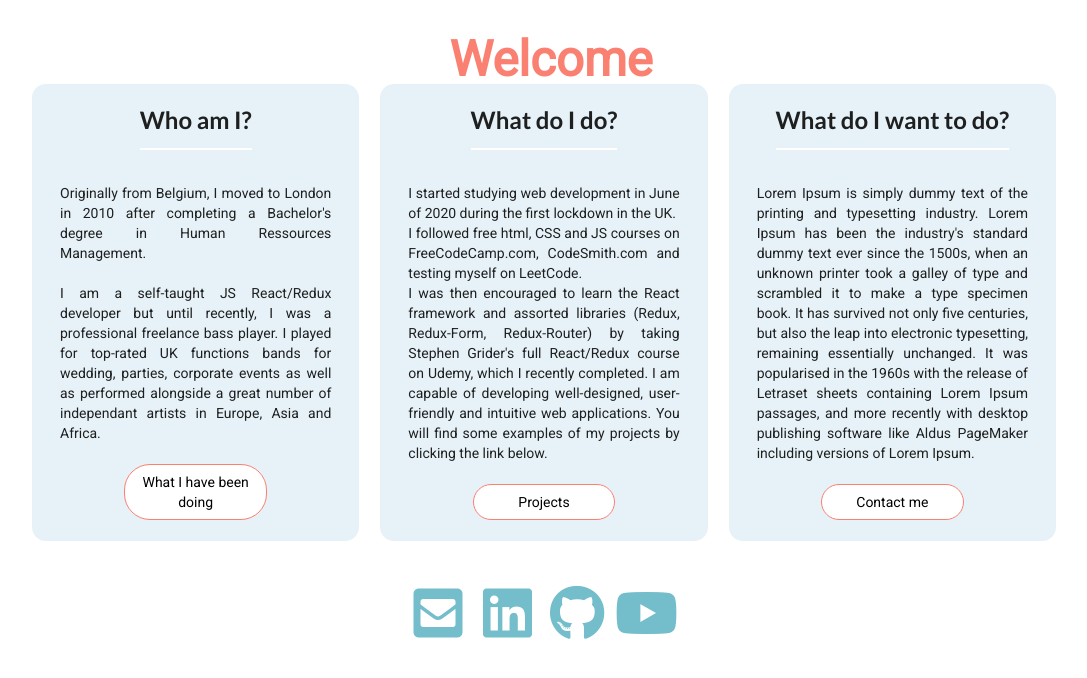
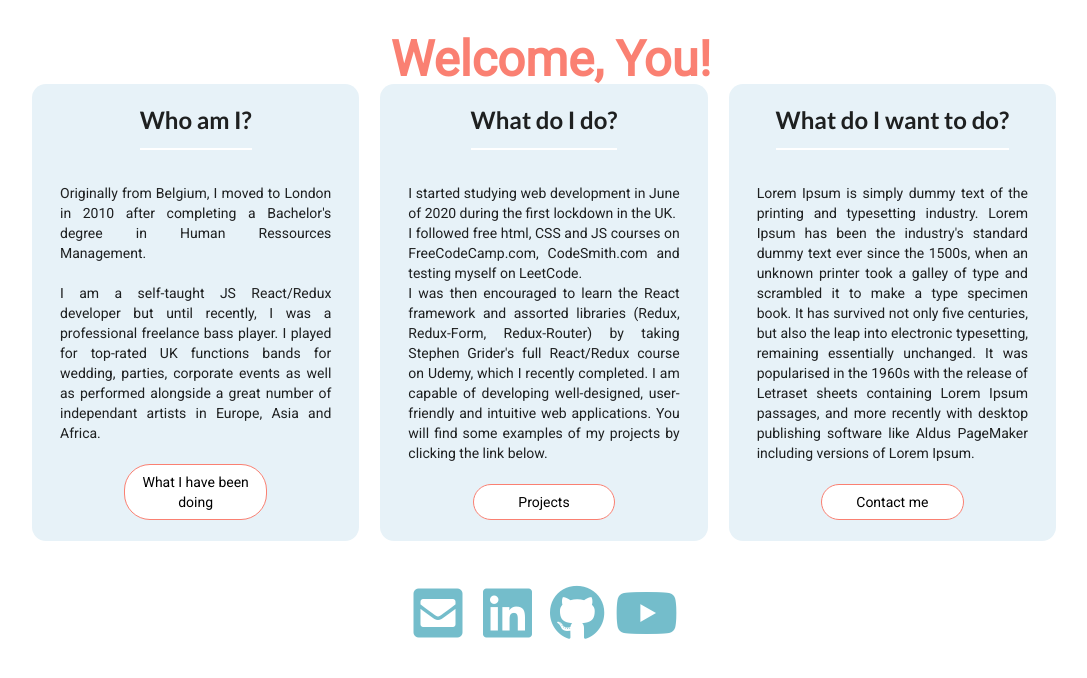
Before and after one commit to phildehovre/phil-react-portfolio, a React (Create React App) app: page / in a window 1280 px wide. Shown: the top 678 px of the page, without its empty margins (96-1183 px from the left). Built offline with nearby package versions, Linux system fonts and the light colour scheme.

Commit message:
test vercel

```diff
--- a/src/components/homepage/Homepage.js
+++ b/src/components/homepage/Homepage.js
@@ -13,7 +13,7 @@ const Homepage = () => {
   return (
     <>
       <header className="hp-title-container">
-        <h1 className="hp-title">Welcome</h1>
+        <h1 className="hp-title">Welcome, You!</h1>
       </header>
     <div className="hp-text-container">
       <div className="hp-text-box one">
```
